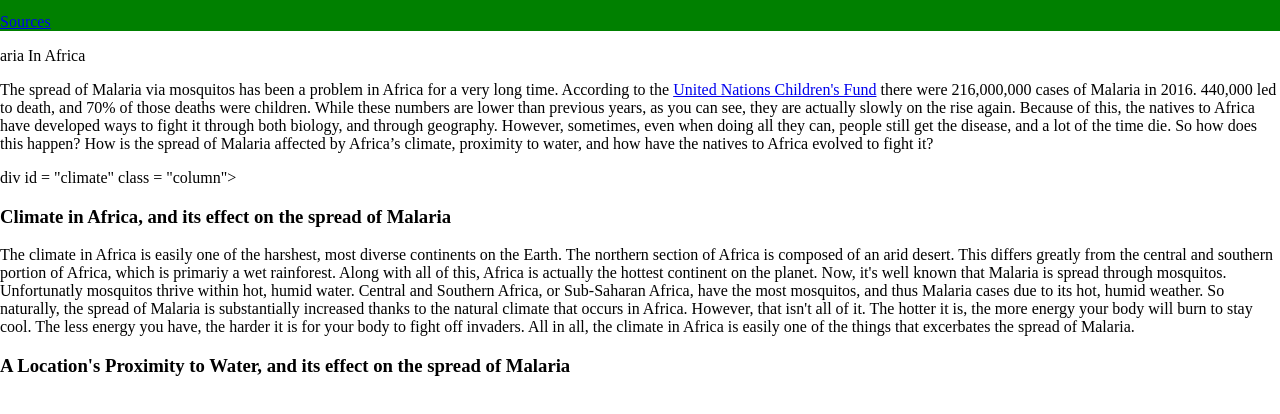
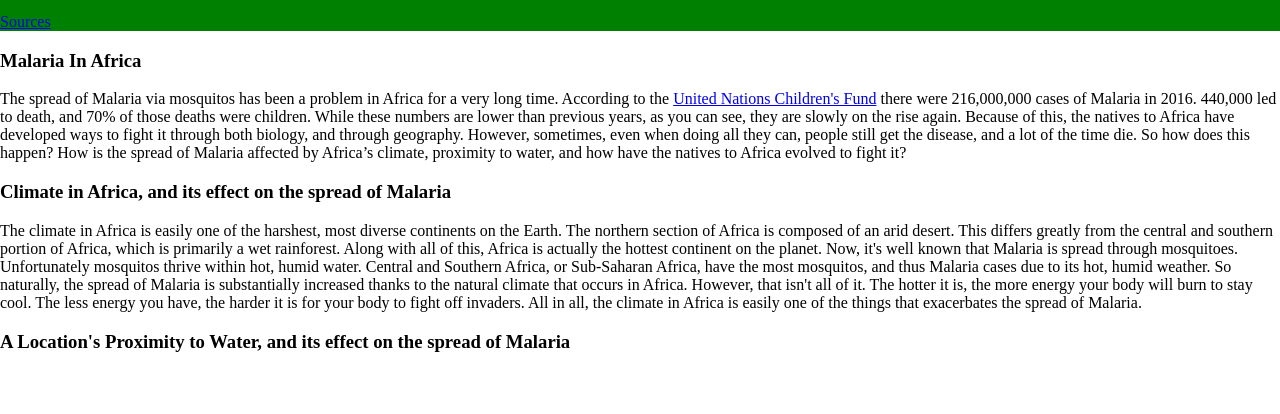
Before and after one commit to TBeckwith/africaFinal, a plain HTML site: page index.html in a window 1280 px wide. Shown: the part 148-562 px from the top of the page. Drawn offline with Linux system fonts and the light colour scheme.

Commit message:
Update index.html

```diff
--- a/index.html
+++ b/index.html
@@ -17,33 +17,32 @@
     </nav>
 
     <div class = "introp">
-    	aria In Africa</h3>
+    	<h3>Malaria In Africa</h3>
     	<p>The spread of Malaria via mosquitos has been a problem in Africa for a very long
       time.  According to the <a href ="https://data.unicef.org/topic/child-health/malaria/">United Nations Children's Fund</a> there were 216,000,000 cases
        of Malaria in 2016.  440,000 led to death, and 70% of those deaths were children.  While these numbers are lower than previous years,
-       as you can see, they are actually slowly on the rise again.
+       as you can see, they are   slowly on the rise again.
        Because of this, the natives to Africa have developed ways to fight it
        through both biology, and through geography.
        However, sometimes, even when doing all they can, people still get the disease, and a lot of the time die.  So how does this happen?
       How is the spread of Malaria affected by Africa’s climate, proximity to water, and how have the natives to Africa evolved to fight it?</p>
-    </div>
-
-	    div id = "climate" class = "column">
+    </div
+    >
+    <div id = "climate" class = column">
     	<h3>Climate in Africa, and its effect on the spread of Malaria</h3>
       <p>The climate in Africa is easily one of the harshest, most diverse continents on the Earth.  The northern section of Africa is composed of an
-      arid desert.  This differs greatly from the central and southern portion of Africa, which is primariy a wet rainforest.  Along with all of this,
+      arid desert.  This differs greatly from the central and southern portion of Africa, which is primarily a wet rainforest.  Along with all of this,
       Africa is actually the hottest continent on the planet.
-      Now, it's well known that Malaria is spread through mosquitos.  Unfortunatly mosquitos thrive within hot, humid water.  Central
+      Now, it's well known that Malaria is spread through mosquitoes.  Unfortunately mosquitos thrive within hot, humid water.  Central
       and Southern Africa, or Sub-Saharan Africa, have the most mosquitos, and thus Malaria cases due to its hot, humid weather.  So naturally, the spread of
       Malaria is substantially increased thanks to the natural climate that occurs in Africa.
       However, that isn't all of it.  The hotter it is, the more energy your body will burn to stay cool.  The less energy you have, the harder it is
-      for your body to fight off invaders.  All in all, the climate in Africa is easily one of the things that excerbates the spread of Malaria.</p>
+      for your body to fight off invaders.  All in all, the climate in Africa is easily one of the things that exacerbates the spread of Malaria.</p>
     </div>
 
     <div class = "proximity">
     	<h3>A Location's Proximity to Water, and its effect on the spread of Malaria</h3>
     	<p>
-
 
 
       </p>
@@ -52,6 +51,5 @@
     </div>
 
 
-
   </body>
 </html>
```
